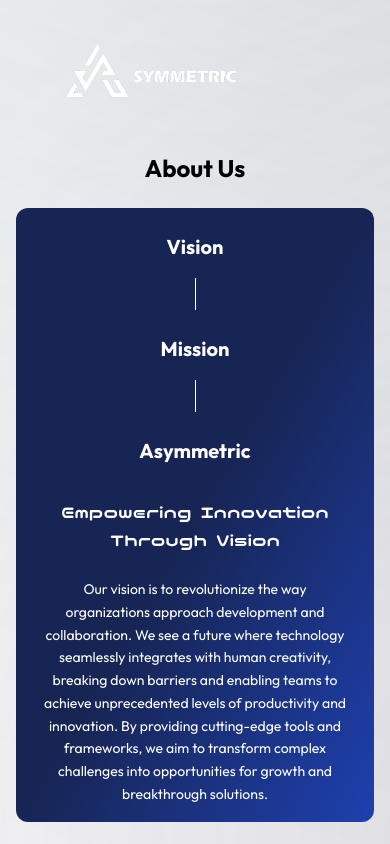
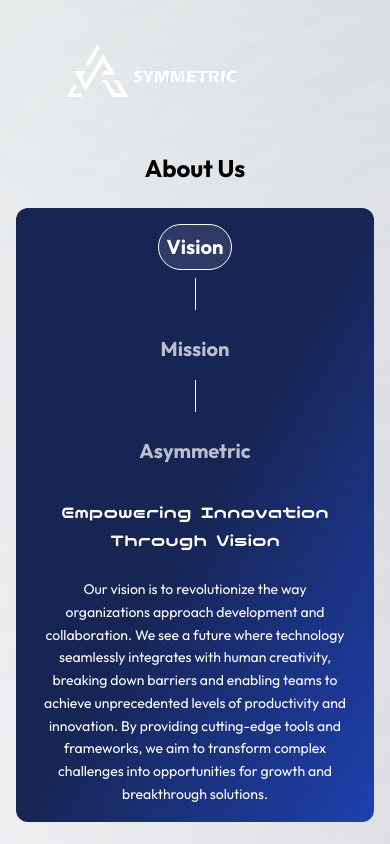
Before and after one commit to Club-Asymmetric/Asymmetric-Website-frontend, a Next.js app: page /about-us in a window 390 px wide. Shown: the top 844 px of the page. Built offline with nearby package versions, Linux system fonts and the light colour scheme; a web font is replaced by a local one.

Commit message:
[Fix] NavBar and AboutUs UwU

```diff
--- a/src/app/about-us/page.tsx
+++ b/src/app/about-us/page.tsx
@@ -47,7 +47,11 @@ export default function AboutUs() {
           <div className="space-y-6 sm:space-y-8 md:space-y-10">
             {/* Clickable Typing Header */}
             <TypingHeader
-              items={heading}
+              items={heading.map(item => ({
+                ...item,
+                text: item.text,
+                active: item.text === activeSection
+              }))}
               delay={500}
               duration={300}
               onClick={handleSectionChange}
--- a/src/components/Navbar.tsx
+++ b/src/components/Navbar.tsx
@@ -3,6 +3,7 @@
 import React, { useState, useEffect } from 'react';
 import Link from 'next/link';
 import Image from 'next/image';
+import { usePathname } from 'next/navigation';
 
 const Navbar = () => {
   const [isMenuOpen, setIsMenuOpen] = useState(false);
@@ -10,6 +11,9 @@ const Navbar = () => {
   const [hoverLogo, setHoverLogo] = useState<boolean>(false);
   const [shouldDissolve, setShouldDissolve] = useState(false);
   const [shouldDissolveLogo, setShouldDissolveLogo] = useState(false);
+
+  // Get the current pathname to highlight active page
+  const pathname = usePathname();
 
   useEffect(() => {
     let dissolveTimer: NodeJS.Timeout;
@@ -46,6 +50,25 @@ const Navbar = () => {
     { name: 'Team', href: '/team' },
     { name: 'Contact Us', href: '/contact-us' }
   ];
+
+  // Function to handle mobile menu item selection with a Timeout
+  const handleMobileMenuItemClick = () => {
+    setTimeout(() => setIsMenuOpen(false), 500);
+  };
+
+  useEffect(() => {
+    if (isMenuOpen) {
+      document.body.style.overflow = 'hidden';
+    } else {
+      document.body.style.overflow = 'unset';
+    }
+
+    // Cleanup function to reset overflow when component unmounts
+    return () => {
+      document.body.style.overflow = 'unset';
+    };
+  }, [isMenuOpen]);
+
 
   return (
     <div className="top-0 w-full min-w-max">
@@ -85,6 +108,9 @@ const Navbar = () => {
                       className={`
                         transition-all duration-200 text-base
                         ${
+                          pathname === item.href
+                            ? 'text-cyan-400 hover:rounded-2xl hover:bg-black hover:text-white hover:py-2 hover:px-4 lg:hover:px-8'
+                            :
                           hoveredItem !== null && hoveredItem !== item.name
                             ? `text-gray-500 ${shouldDissolve ? 'opacity-0' : 'opacity-75'}`
                             : 'text-white hover:rounded-2xl hover:bg-white hover:text-black hover:py-2 hover:px-4 lg:hover:px-8'
@@ -139,19 +165,32 @@ const Navbar = () => {
 
         {/* Mobile Navigation */}
         {isMenuOpen && (
-          <div className="bg-blue-950/70 backdrop-blur-md rounded-bl-full rounded-tl-full py-4 px-5 text-right mx-10 lg:hidden">
+          <div className="fixed inset-0 bg-black/50 backdrop-blur-sm z-40 h-screen overflow-hidden" onClick={() => setIsMenuOpen(false)}>
+            <div
+              className="bg-blue-950/70 backdrop-blur-md rounded-bl-full rounded-tl-full py-4 px-5 text-right mx-10 lg:hidden right-0 top-1/2 transform translate-y-1/2"
+              onClick={(e) => e.stopPropagation()}
+            >
               <ul>
                 {navItems.map((item) => (
                   <li key={item.name} className="py-2">
                     <Link
                       href={item.href}
-                    className="transition-all duration-200 text-base text-white hover:rounded-2xl hover:bg-white hover:text-black hover:py-2 hover:px-4"
+                      className={`
+                        transition-all duration-200 text-base
+                        ${
+                          pathname === item.href
+                            ? 'text-cyan-400 bg-black/50 rounded-2xl py-2 px-4'
+                            : 'text-white hover:rounded-2xl hover:bg-white hover:text-black hover:py-2 hover:px-4'
+                        }
+                      `}
+                      onClick={handleMobileMenuItemClick}
                     >
                       {item.name}
                     </Link>
                   </li>
                 ))}
               </ul>
+            </div>
           </div>
         )}
       </div>
--- a/src/components/TypingHeader.tsx
+++ b/src/components/TypingHeader.tsx
@@ -4,6 +4,7 @@ import { motion } from 'framer-motion';
 interface TextItem {
   text: string;
   showLine?: boolean;
+  active?: boolean;
 }
 
 interface TypingHeaderProps {
@@ -33,7 +34,16 @@ const TypingHeader: React.FC<TypingHeaderProps> = ({
           }}
           onClick={() => onClick?.(item.text)}
         >
-          <h2 className="p-2 text-xl md:text-2xl font-bold transition-all hover:scale-95 ease-in-out duration-300 border border-transparent hover:border-white rounded-full hover:animate-pulse text-center w-fit md:w-auto">
+          <h2
+            className={`
+              p-2 text-xl md:text-2xl font-bold transition-all hover:scale-95 ease-in-out duration-300
+              border rounded-full hover:animate-pulse text-center w-fit md:w-auto
+              ${item.active
+                ? 'border-white bg-white/10 text-white'
+                : 'border-transparent hover:border-white text-white/70 hover:text-white'
+              }
+            `}
+          >
             {item.text}
           </h2>
           {item.showLine && (
```
Lines whose indentation alone changed are shown as unchanged.
